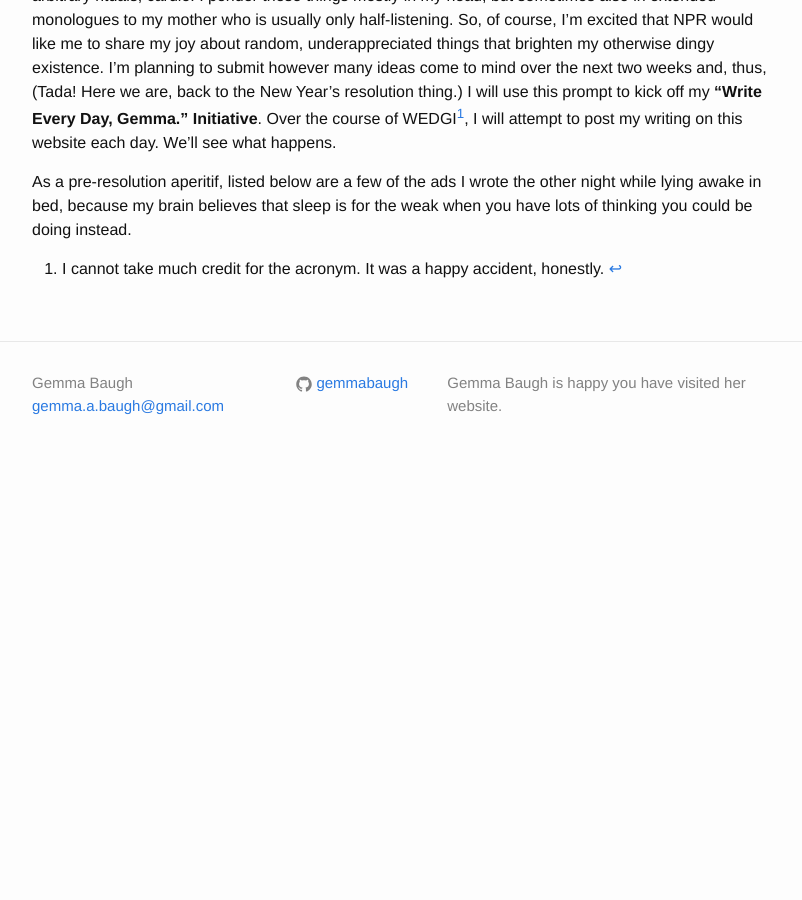
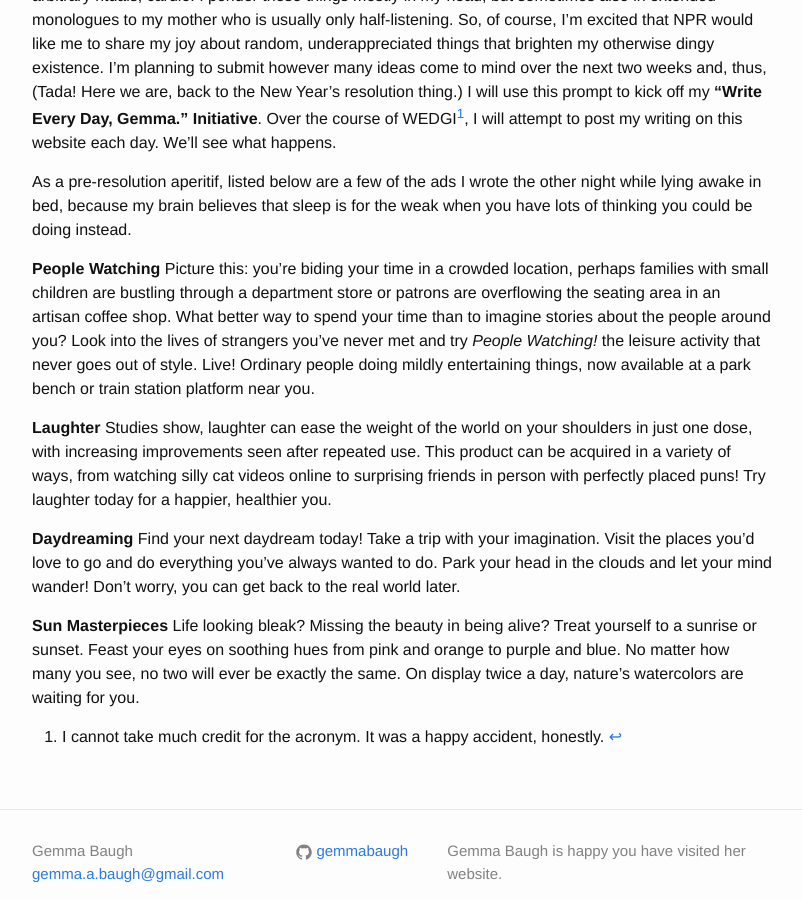
Before and after one commit to gemmabaugh/gemmabaugh.github.io, a Jekyll site: the page built from _posts/2016-12-30-New-WEDGI-New-Me.markdown, in a window 1280 px wide and 900 px high, scrolled down 1053 px. Shown: the whole window, without its empty margins (238-1040 px from the left). Built offline with Jekyll 4.4.1, drawn with Linux system fonts in a browser that asks for light colours; before the commit the page ends 1530 px from its top, so only the background shows below that.

Commit message:
added ads

```diff
--- a/_posts/2016-12-30-New-WEDGI-New-Me.markdown
+++ b/_posts/2016-12-30-New-WEDGI-New-Me.markdown
@@ -18,4 +18,21 @@ As a pre-resolution aperitif, listed below are a few of the ads I wrote the othe
 
 
 
+**People Watching**
+Picture this: you're biding your time in a crowded location, perhaps families with small children are bustling through a department store or patrons are overflowing the seating area in an artisan coffee shop. What better way to spend your time than to imagine stories about the people around you? Look into the lives of strangers you've never met and try *People Watching!* the leisure activity that never goes out of style. Live! Ordinary people doing mildly entertaining things, now available at a park bench or train station platform near you.
+
+
+**Laughter**
+Studies show, laughter can ease the weight of the world on your shoulders in just one dose, with increasing improvements seen after repeated use. This product can be acquired in a variety of ways, from watching silly cat videos online to surprising friends in person with perfectly placed puns! Try laughter today for a happier, healthier you.
+
+
+**Daydreaming**
+Find your next daydream today! Take a trip with your imagination. Visit the places you'd love to go and do everything you've always wanted to do. Park your head in the clouds and let your mind wander! Don't worry, you can get back to the real world later.
+
+
+**Sun Masterpieces**
+Life looking bleak? Missing the beauty in being alive? Treat yourself to a sunrise or sunset. Feast your eyes on soothing hues from pink and orange to purple and blue. No matter how many you see, no two will ever be exactly the same. On display twice a day, nature's watercolors are waiting for you.
+
+
+
 [^1]: I cannot take much credit for the acronym. It was a happy accident, honestly.
```
